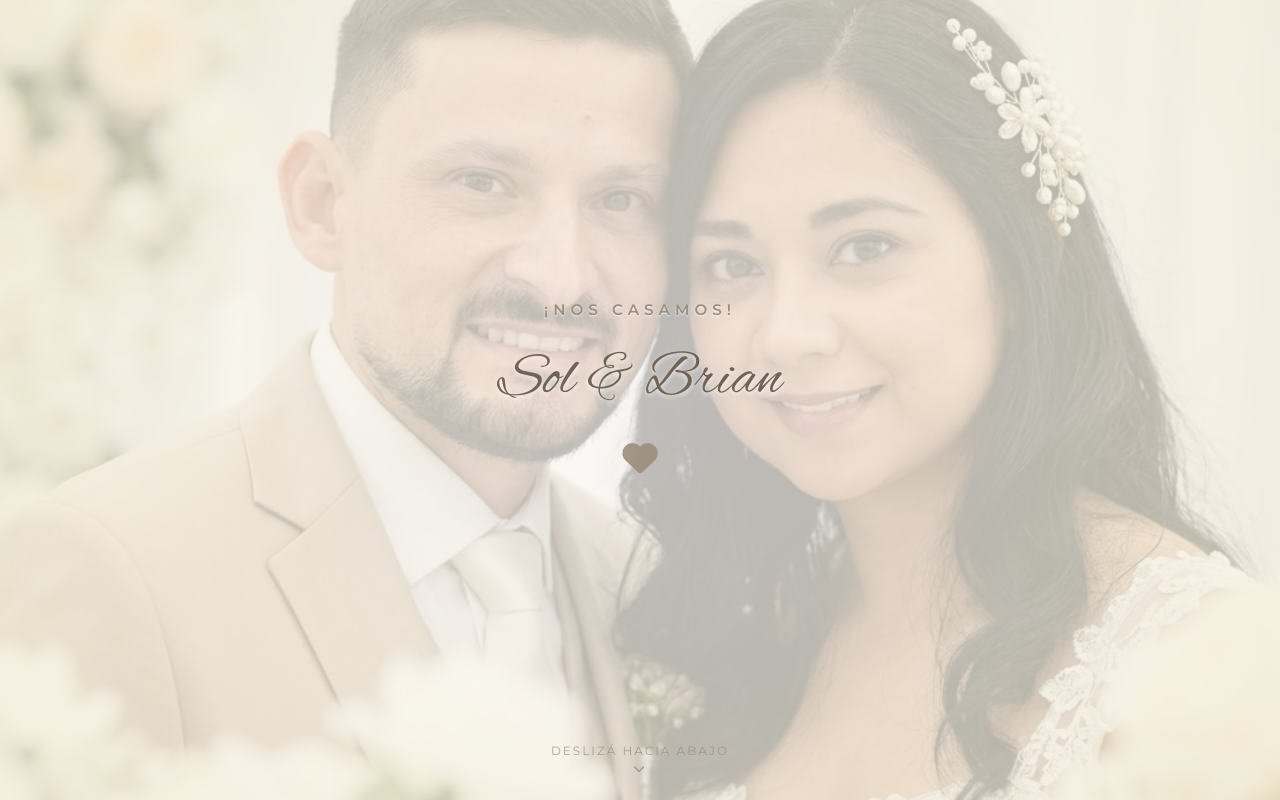
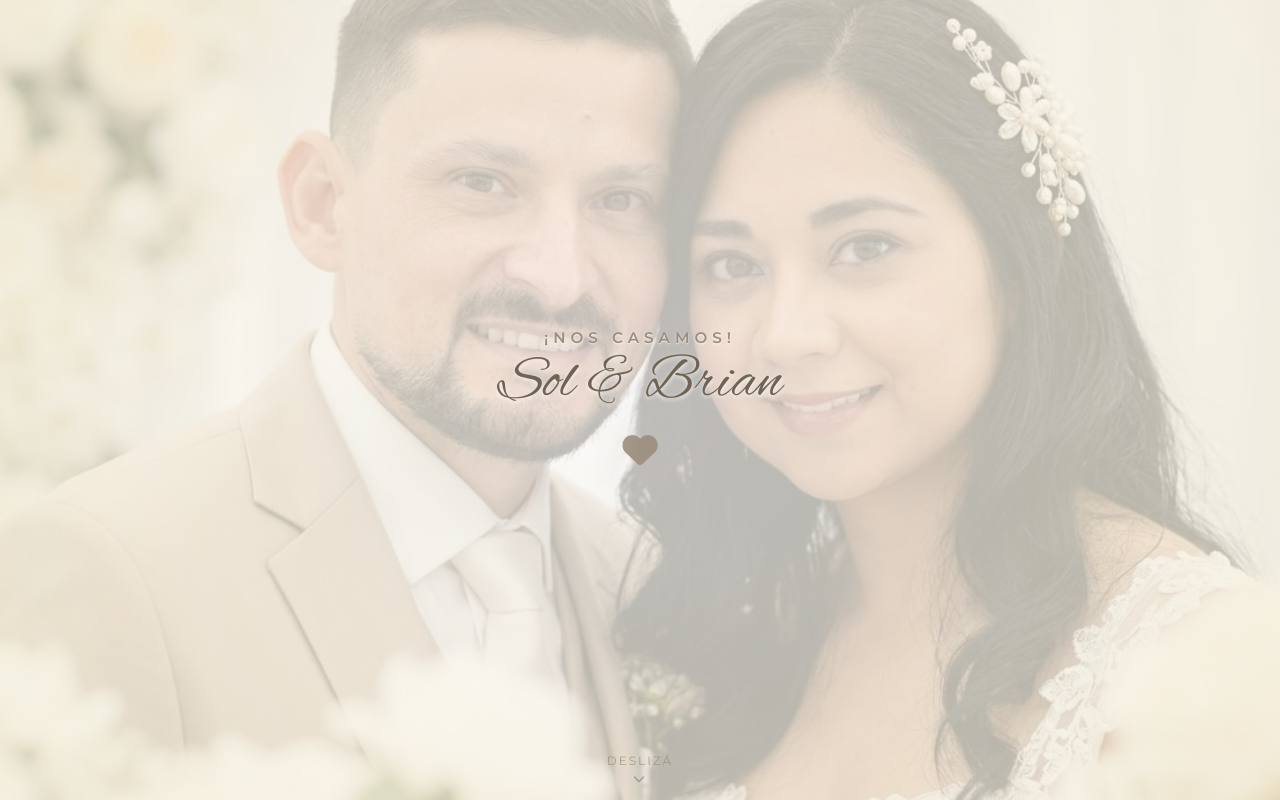
Before and after one commit to brianfoschiatti-boda/invitacion-boda, a plain HTML site: page index.html in a window 1280 px wide. Drawn offline with Linux system fonts and the light colour scheme.

Commit message:
Update index.html

```diff
--- a/index.html
+++ b/index.html
@@ -52,6 +52,12 @@
             overflow: hidden;
         }
 
+        /* AJUSTE ESPECÍFICO PARA LA PORTADA (DESPEJAR EL CENTRO) */
+        .slide-portada {
+            justify-content: space-between; /* Distribuye el contenido arriba y abajo */
+            padding: 60px 24px 80px 24px; /* Más espacio vertical interno */
+        }
+
         /* MARCO DE ROSAS BLANCAS CON MARCO-ROSAS.PNG (Para slides 2 a 6) */
         .slide-with-frame::before {
             content: "";
@@ -63,7 +69,7 @@
             background-image: url('marco-rosas.png');
             background-size: cover;
             background-position: center;
-            opacity: 0.35; /* Color claro para que no dificulte la lectura */
+            opacity: 0.35;
             pointer-events: none;
             z-index: 1;
         }
@@ -82,10 +88,10 @@
             width: 100%;
             height: 100%;
             object-fit: cover;
-            opacity: 0.25; /* Tono muy claro/atenuado para que se siga leyendo el texto perfectamente */
+            opacity: 0.25; /* Tono atenuado para perfecta lectura */
         }
 
-        /* CAPA CONTENEDORA DE TEXTO (Asegura que esté por encima del fondo y los marcos) */
+        /* CAPAS CONTENEDORAS DE TEXTO */
         .content-layer {
             position: relative;
             z-index: 2;
@@ -94,6 +100,15 @@
             flex-direction: column;
             justify-content: center;
             align-items: center;
+        }
+
+        /* Bloques específicos de la portada para controlar la separación */
+        .portada-superior {
+            margin-top: 20px; /* Empuja el texto hacia la línea del cabello */
+        }
+
+        .portada-inferior {
+            margin-bottom: 20px; /* Lo acomoda debajo del mentón */
         }
 
         /* TIPOGRAFÍAS */
@@ -114,6 +129,11 @@
             margin-bottom: 25px;
             font-weight: 600;
             text-shadow: 0 1px 2px rgba(255,255,255,0.8);
+        }
+
+        /* Ajuste sutil para el título de portada */
+        .portada-superior .subtitle-caps {
+            margin-bottom: 0;
         }
 
         .text-body {
@@ -189,7 +209,7 @@
         /* INDICADOR DE SCROLL ANIMADO */
         .scroll-hint {
             position: absolute;
-            bottom: 25px;
+            bottom: 15px;
             font-size: 0.75rem;
             letter-spacing: 2px;
             text-transform: uppercase;
@@ -233,19 +253,22 @@
 
     <div class="scroll-container">
 
-        <section class="slide">
+        <section class="slide slide-pordada">
             <div class="photo-background">
                 <img src="pareja.png" alt="Sol y Brian">
             </div>
 
-            <div class="content-layer">
+            <div class="content-layer portada-superior">
                 <div class="subtitle-caps">¡Nos Casamos!</div>
+            </div>
+
+            <div class="content-layer portada-inferior">
                 <div class="title-cursive">Sol & Brian</div>
-                <div class="icon-header" style="margin-top: 10px;"><i class="fa-solid fa-heart"></i></div>
+                <div class="icon-header" style="margin-bottom: 0;"><i class="fa-solid fa-heart"></i></div>
             </div>
 
             <div class="scroll-hint">
-                <span>Deslizá hacia abajo</span>
+                <span>Deslizá</span>
                 <i class="fa-solid fa-chevron-down"></i>
             </div>
         </section>
```
